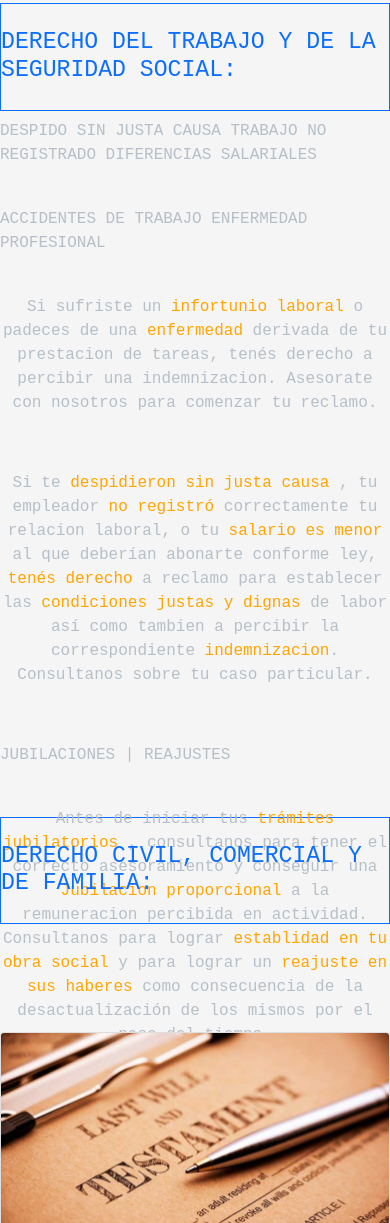
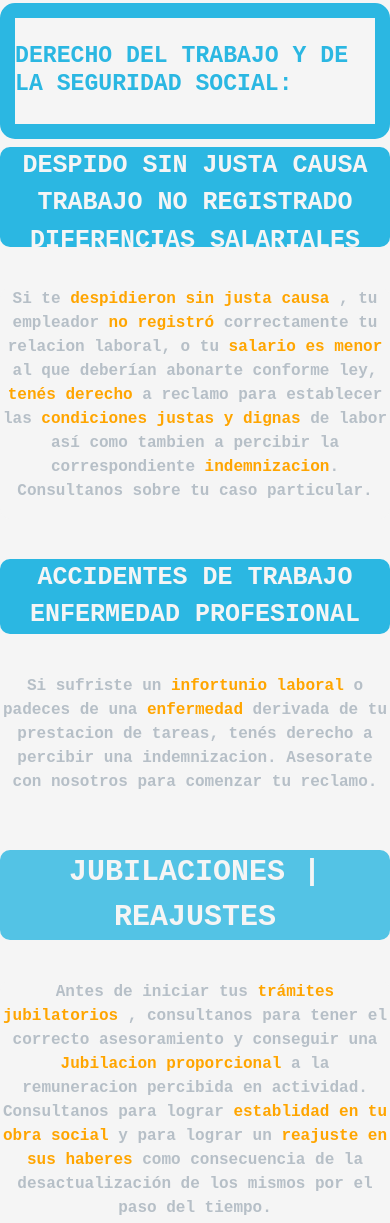
Before and after one commit to FranciscoMaro/GITHUB, a website: page index.html in a window 390 px wide. Shown: the part 1329-2552 px from the top of the page. Drawn offline with nearby package versions, Linux system fonts and the light colour scheme.

Commit message:
pulido mediamin principal

```diff
--- a/index.html
+++ b/index.html
@@ -78,7 +78,7 @@
         <h2 class="nuestros-servicios fondo-fondo-1 bg-primary " id="linksj">NUESTROS SERVICIOS</h2>
 
         <h3 class=" trabajo-ss  text-primary border border-primary mt-5"> DERECHO DEL TRABAJO Y DE LA SEGURIDAD SOCIAL:</h3>
-
+<section>
         <div class="caja-principal ">
                 <div class="caja-despido">  DESPIDO SIN JUSTA CAUSA TRABAJO NO REGISTRADO DIFERENCIAS SALARIALES </div>
                 <div class="caja-accidente "> ACCIDENTES DE TRABAJO  ENFERMEDAD PROFESIONAL</div>
@@ -96,9 +96,10 @@
                   <p>Antes de iniciar tus   <span>trámites jubilatorios  </span>, consultanos para tener el correcto asesoramiento y conseguir una <span>Jubilacion proporcional </span>  a la remuneracion percibida en actividad. Consultanos para lograr  <span>  establidad en tu obra social </span>y para lograr un<span> reajuste en sus haberes</span> como consecuencia de la desactualización de los mismos por el paso del tiempo.</p>
                 </div>
         </div>
-
-
+      </section>
+        <div>
         <h3 class=" trabajo-ss  text-primary border border-primary mt-5"> DERECHO CIVIL, COMERCIAL Y DE FAMILIA:</h3>
+      </div>
 
         <div style="padding-top: 100px ;" class="row row-cols-1 row-cols-md-2 g-4">
           <div class="col">
--- a/scss/_mediamax.scss
+++ b/scss/_mediamax.scss
@@ -278,4 +278,10 @@ a { color: white;
    align-items: center;
    text-align: center;
 }
+
+.trabajo-ss {
+
+   padding-top: 25px;
+   padding-bottom: 25px;
+ }
 }
--- a/scss/_mediamin.scss
+++ b/scss/_mediamin.scss
@@ -154,115 +154,101 @@
     display: flex;
     flex-direction: column;
     row-gap: 40px;
-    height: 650px;
+
+
 
     }
 
-.caja-empresarial {
-    @include cuerpos;
-  }
+    .caja-accidente {
 
-    .caja-empresarial:hover {
-        transform: scale(1.1);
-        animation-name: onion;
-        animation-duration: 0.5s;
-        animation-fill-mode: forwards;
-  }
+      justify-items: $spacing;
+      align-items: $spacing;
+      border-radius: 10px;
+      background-color: rgb(43, 183, 226);
+      order: 3;
+      font-size: 25px;
+      text-align: center;
+      flex-basis: 10px;
+      color: whitesmoke;
+      height: 500px;
+      font-weight: $bold;
+   }
 
-    @keyframes onion  {
-        100% {
-     background-color: $color-casillas-hover;
-    }
-  }
+      .caja-definicion-accidente {
 
 
+          justify-items: $spacing;
+          align-items: $spacing;
+          border-radius: 10px;
+          order: 4;
+          font-weight: $bold;
 
-.caja-laboral {
+          }
 
-  @include cuerpos;}
+   .caja-despido {
 
-    .caja-laboral:hover {
-        transform: scale(1.1);
-        animation-name: onion;
-        animation-duration: 0.5s;
-        animation-fill-mode: forwards;
-  }
+      justify-items: $spacing;
+      align-items: $spacing;
+      border-radius: 10px;
+      background-color: rgb(43, 183, 226);
+      font-weight: $bold;
+      color: whitesmoke;
+      font-size: 25px;
+      text-align: center;
+      height: 100px;
+      order: 1;
 
-    @keyframes onion  {
-        100% {
-     background-color: $color-casillas-hover;
-    }
-  }
+   }
 
-.caja-societaria {
-  @include cuerpos;
-    }
+   .caja-definicion-despido {
 
-    .caja-societaria:hover {
-        transform: scale(1.1);
-        animation-name: onion;
-        animation-duration: 0.5s;
-        animation-fill-mode: forwards;
-  }
+      background-color: whitesmoke;
+      justify-items: $spacing;
+      align-items: $spacing;
+      border-radius: 10px;
+      font-weight: $bold;
+      order: 2;
 
-    @keyframes onion  {
-        100% {
-     background-color: $color-casillas-hover;
-    }
-  }
-    .caja-definicion-societaria {
-      @include cuerpos;
-        }
 
-        .caja-definicion-societaria:hover {
-            transform: scale(1.1);
-            animation-name: onion;
-            animation-duration:0.5s;
-            animation-fill-mode: forwards;
       }
 
-        @keyframes onion  {
-            100% {
-         background-color: $color-casillas-hover;
-        }
+   .caja-jubilacion {
+
+      background-color: rgb(43, 183, 226);
+      opacity: 80% ;
+      justify-items: $spacing;
+      align-items: center;
+      color: whitesmoke;
+      text-align: center;
+      border-radius: 10px;
+      font-weight: $bold;
+      font-size: 30px;
+      order: 5;
       }
-        .caja-definicion-laboral {
-          @include cuerpos;
-            }
 
-            .caja-definicion-laboral:hover {
-                transform: scale(1.1);
-                animation-name: onion;
-                animation-duration:0.5s;
-                animation-fill-mode: forwards;
-          }
 
-            @keyframes onion  {
-                100% {
-             background-color: $color-casillas-hover;
-            }
-          }
-            .caja-definicion-empresarial {
-              @include cuerpos;
+   .caja-definicion-jubilacion {
 
-                }
-
-                .caja-definicion-empresarial:hover {
-                    transform: scale(1.1);
-                    animation-name: onion;
-                    animation-duration: 0.5s;
-                    animation-fill-mode: forwards;
-              }
-
-                @keyframes onion  {
-                    100% {
-                 background-color: $color-casillas-hover;
-                }
-              }
+      background-color: whitesmoke;
+      justify-items: $spacing;
+      align-items:$spacing;
+      border-radius: 10px;
+      text-align: center;
+      font-weight: $bold;
+      order: 6;
+      }
 
               a {
                 color: white;
               }
 
-
+              .trabajo-ss {
+                border-width: 15px !important;
+                border-color: rgb(43, 183, 226) !important;
+                color: rgb(43, 183, 226) !important;
+                border-radius: 15px;
+                padding-top: 25px;
+                padding-bottom: 25px;
+                font-weight: bolder;
+              }
 }
--- a/scss/_nav.scss
+++ b/scss/_nav.scss
@@ -16,11 +16,7 @@ $fuente: bolder;
         }
 
 
-  .trabajo-ss {
 
-    padding-top: 25px;
-    padding-bottom: 25px;
-  }
 
 
  a:hover {
```
Also changed, not shown: main.css.
